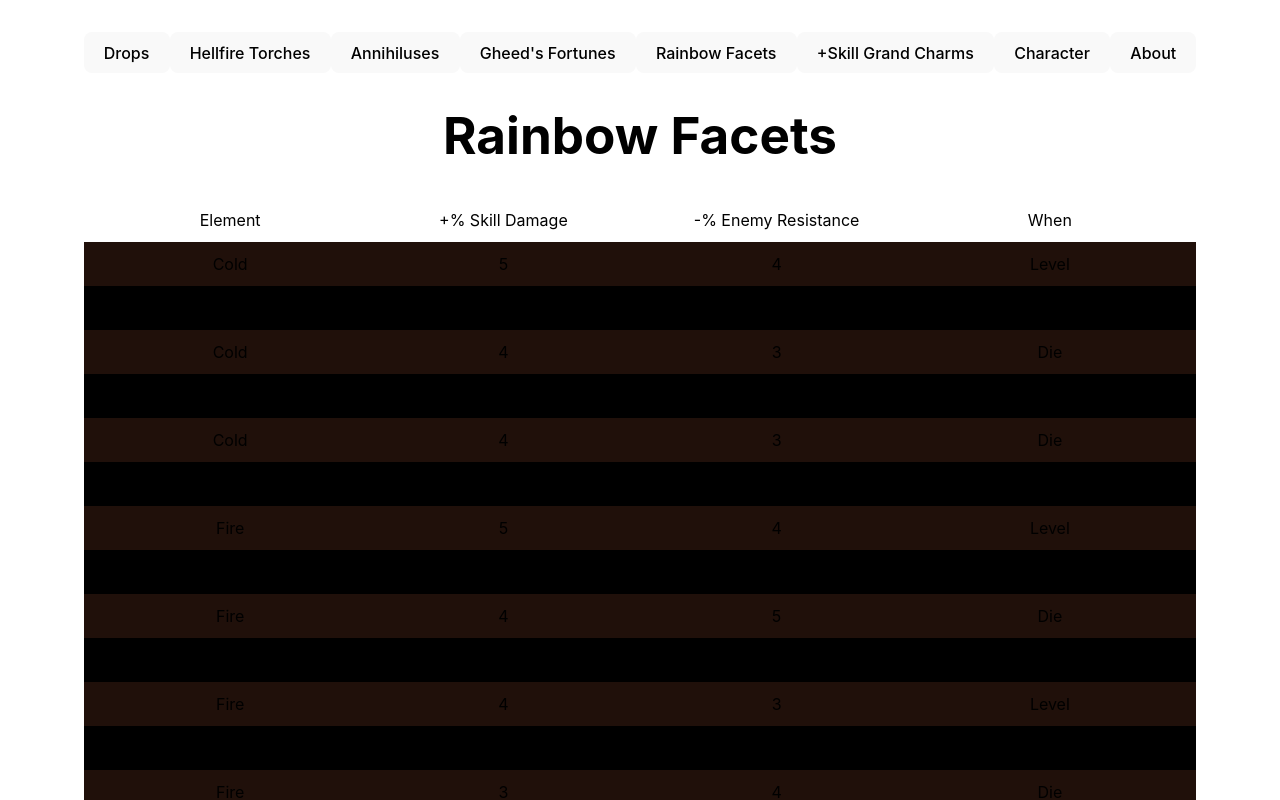
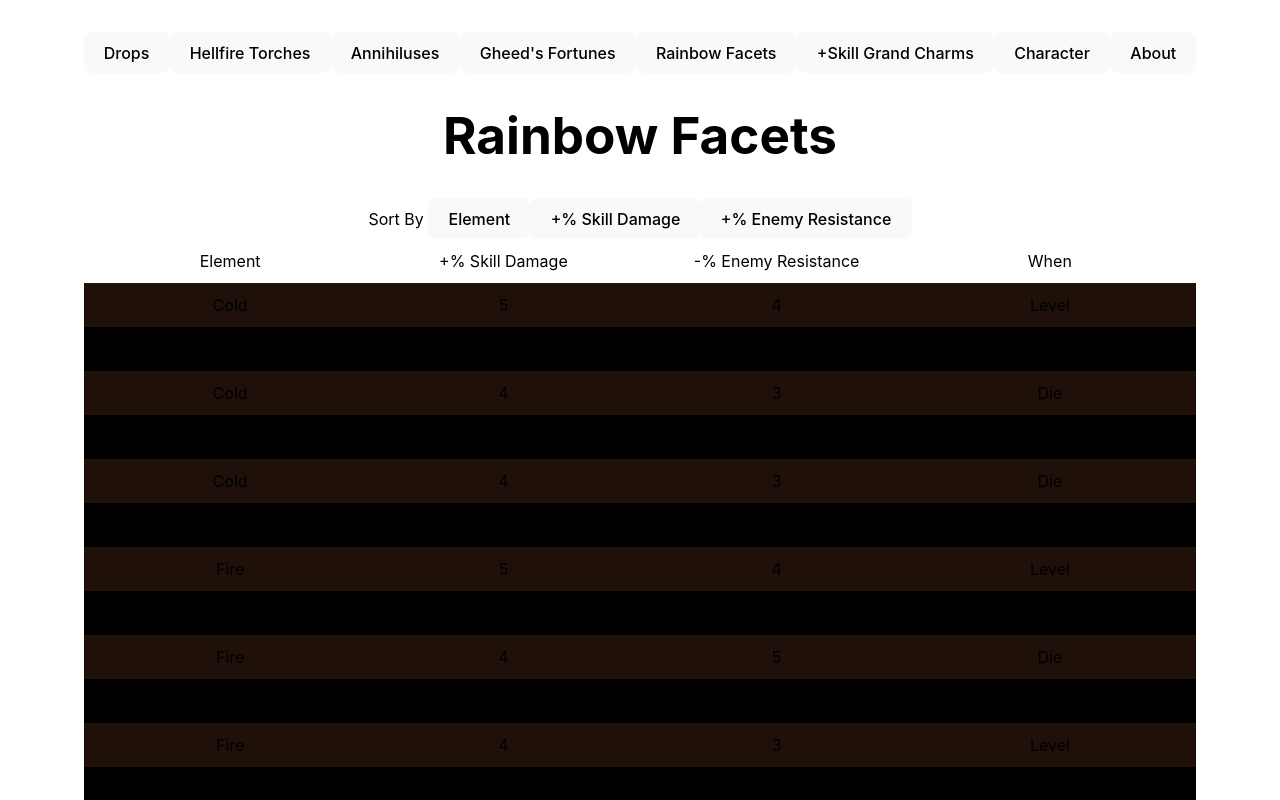
Before and after one commit to geoffreykwan/diablo-2-drops-on-the-way-to-level-99, a Vue app: page /rainbow-facets in a window 1280 px wide. Shown: the top 800 px of the page. Built offline with nearby package versions, Linux system fonts and the light colour scheme.

Commit message:
feat(Rainbow Facets Page): Add sort by element, damage, resistance

```diff
--- a/src/views/RainbowFacets.vue
+++ b/src/views/RainbowFacets.vue
@@ -1,5 +1,9 @@
 <template>
   <h1>Rainbow Facets</h1>
+  Sort By
+  <button @click="sortByElement">Element</button>
+  <button @click="sortBySkillDamage">+% Skill Damage</button>
+  <button @click="sortByEnemyResistance">+% Enemy Resistance</button>
   <div class="rainbow-facet-row">
     <div>Element</div>
     <div>+% Skill Damage</div>
@@ -27,10 +31,10 @@ export default {
     }
   },
   mounted() {
-    this.sort()
+    this.sortByElement()
   },
   methods: {
-    sort() {
+    sortByElement() {
       this.rainbowFacets.sort((a, b) => {
         if (a.element === b.element) {
           if (a.skillDamage === b.skillDamage) {
@@ -43,6 +47,32 @@ export default {
         }
       })
     },
-  },
+    sortBySkillDamage() {
+      this.rainbowFacets.sort((a, b) => {
+        if (a.skillDamage === b.skillDamage) {
+          if (a.enemyResistance === b.enemyResistance) {
+            return a.element.localeCompare(b.element)
+          } else {
+            return b.enemyResistance - a.enemyResistance
+          }
+        } else {
+          return b.skillDamage - a.skillDamage
+        }
+      })
+    },
+    sortByEnemyResistance() {
+      this.rainbowFacets.sort((a, b) => {
+        if (a.enemyResistance === b.enemyResistance) {
+          if (a.skillDamage === b.skillDamage) {
+            return a.element.localeCompare(b.element)
+          } else {
+            return b.skillDamage - a.skillDamage
+          }
+        } else {
+          return b.enemyResistance - a.enemyResistance
+        }
+      })
+    },
+  }
 }
 </script>
```
